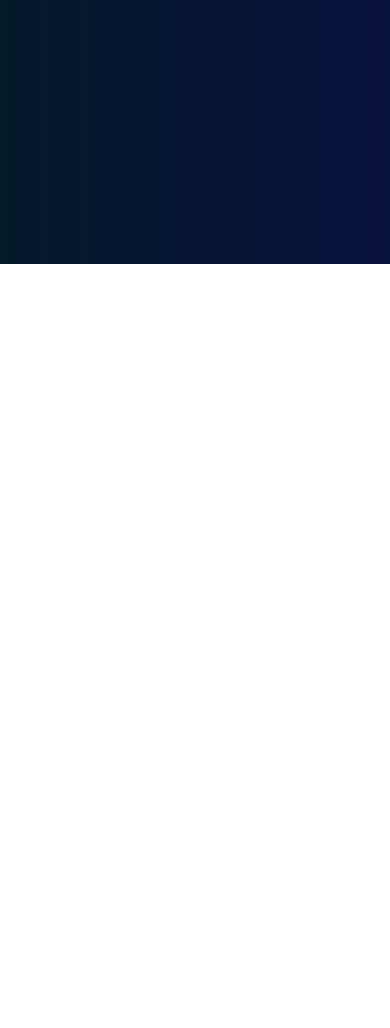
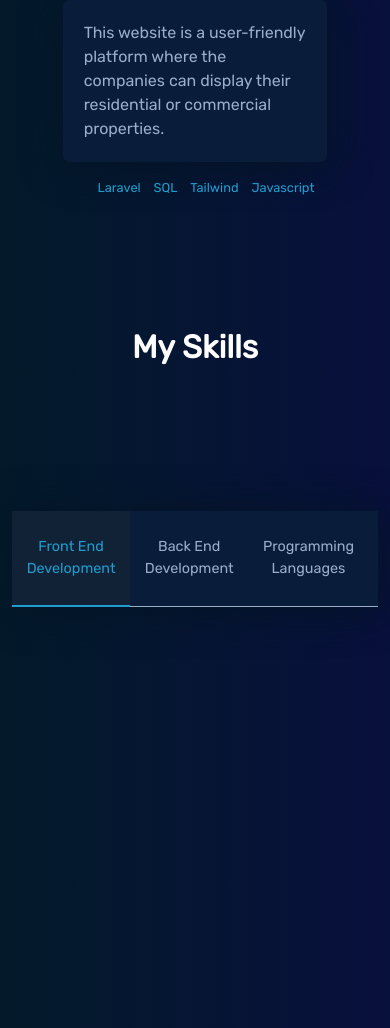
Before and after one commit to ShaimaaHossam/VueJS_Portfolio_Template, a Vue app: page / in a window 390 px wide. Shown: the part 3437-4465 px from the top of the page. Before the commit the page ends 3701 px from the top, so only its background shows below. Built offline with nearby package versions, Linux system fonts and the light colour scheme.

Commit message:
Skills 100%

```diff
--- a/src/App.vue
+++ b/src/App.vue
@@ -1,7 +1,6 @@
 <template>
   <div id="app">
     <LeftSide />
-    <RightSide />
       <Navbar />
       <transition name="fade">
         <Dropdown class="d-md-none" v-if="isMenu"/>
@@ -10,6 +9,7 @@
       <Hero />
       <About />
       <Projects />
+      <Skills />
   </div>
 </template>
 
@@ -17,10 +17,10 @@
 import Navbar from "./components/Navbar.vue";
 import Hero from "./components/Hero.vue";
 import LeftSide from "./components/LeftSide.vue";
-import RightSide from "./components/RightSide.vue";
 import About from "./components/aboutme.vue";
 import Dropdown from "./components/Dropdown.vue";
 import Projects from "./components/Projects.vue";
+import Skills from "./components/Skills.vue";
 export default {
   name: "App",
   components: {
@@ -29,8 +29,8 @@ export default {
     Hero,
     About,
     Projects,
+    Skills,
     LeftSide,
-    RightSide
   },
   computed: {
     isMenu(){
--- a/src/components/Dropdown.vue
+++ b/src/components/Dropdown.vue
@@ -3,7 +3,7 @@
       <ul class="list">
         <a href="#about"><li>About me</li></a>
         <a href="#projects"><li>Projects</li></a>
-        <a href=""><li>Skills</li></a>
+        <a href="#skills"><li>Skills</li></a>
         <a href=""><li>Contact</li></a>
       </ul>
     </div>
--- a/src/components/Hero.vue
+++ b/src/components/Hero.vue
@@ -4,7 +4,7 @@
     data-aos-duration="1000"
     data-aos-mirror="true"
     data-aos-once="true"
-    data-aos-anchor-placement="top-center" class="mx-4 hero mx-md-0" >
+    data-aos-anchor-placement="top-center" class="mx-4 ms-lg-5 hero mx-md-0" >
         <div class="d-flex justify-content-center align-content-center flex-column">
             <div class="mx-auto my-auto text-start text">
             <p class="p-0 m-0 text-white display-6 fw-bold">Hi, my name is</p>
--- a/src/components/Navbar.vue
+++ b/src/components/Navbar.vue
@@ -17,7 +17,7 @@
       >
         <a class="me-4" href="#about"><li>About me</li></a>
         <a class="me-4" href="#projects"><li>Projects</li></a>
-        <a class="me-4" href=""><li>Skills</li></a>
+        <a class="me-4" href="#skills"><li>Skills</li></a>
         <a class="me-4" href=""><li>Contact</li></a>
       </ul>
       <a class="btn-contact me-4 ">Resume</a>
--- a/src/components/Projects.vue
+++ b/src/components/Projects.vue
@@ -1,5 +1,5 @@
 <template>
-  <div class="projects">
+  <div class="projects ms-lg-5">
     <div
       data-aos="zoom-in-down"
       data-aos-delay="50"
@@ -194,6 +194,7 @@
   opacity: 0.25;
   transition: 0.5s;
   border: 1px solid transparent;
+  transition:0.3s;
   border-radius: 10px;
 }
 .img-container:hover img {
--- /dev/null
+++ b/src/components/Skills.vue
@@ -0,0 +1,226 @@
+<template>
+  <div id="skills" class="skills ms-lg-5">
+    <div data-aos="zoom-in-down"
+    data-aos-delay="50"
+    data-aos-duration="1000"
+    data-aos-mirror="true"
+    data-aos-once="true"
+    data-aos-anchor-placement="top-center" class="head">
+      <p class="header">My Skills</p>
+    </div>
+
+    <div class="container ms-lg-5">
+      <div class="row">
+        <div data-aos="fade-right"
+    data-aos-delay="50"
+    data-aos-duration="1000"
+    data-aos-mirror="true"
+    data-aos-once="true"
+    data-aos-anchor-placement="top-center" class="col-lg-3">
+          <ul class="category d-flex ps-0 d-lg-block overflow-auto">
+            <li :class="menu == 0 ? 'selected' : 'not'" @click="setMenu(0)">
+              Front End Development
+            </li>
+            <li :class="menu == 1 ? 'selected' : 'not'" @click="setMenu(1)">
+              Back End Development
+            </li>
+            <li :class="menu == 2 ? 'selected' : 'not'" @click="setMenu(2)">
+              Programming Languages
+            </li>
+            <li :class="menu == 3 ? 'selected' : 'not'" @click="setMenu(3)">
+              Others
+            </li>
+          </ul>
+        </div>
+        <div data-aos="fade-left"
+    data-aos-delay="50"
+    data-aos-duration="1000"
+    data-aos-mirror="true"
+    data-aos-once="true"
+    data-aos-anchor-placement="top-center" class="skill_container my-auto mx-auto col-lg-6">
+          <div v-if="menu === 0">
+            <div class="d-flex mt-2">
+              <fa icon="caret-right" class="devspan mt-1 me-1" />
+              <p class="text-start fw-bold skill">Programming Languages</p>
+            </div>
+            <div class="d-flex justify-content-between flex-wrap">
+              <p class="devspan item">Javascript (ES6)</p>
+              <p class="devspan item">Typescript</p>
+              <p class="devspan item">HTML</p>
+              <p class="devspan item">CSS/Sass</p>
+            </div>
+            <div class="d-flex mt-2">
+              <fa icon="caret-right" class="devspan mt-1 me-1" />
+              <p class="text-start fw-bold skill">Frameworks & Libraries</p>
+            </div>
+            <div class="d-flex justify-content-between flex-wrap">
+              <p class="devspan item">Vue</p>
+              <p class="devspan item">Vuex</p>
+              <p class="devspan item">React</p>
+              <p class="devspan item">Redux</p>
+              <p class="devspan item">Bootstrap</p>
+              <p class="devspan item">Tailwind</p>
+            </div>
+          </div>
+          <div v-if="menu === 1">
+            <div class="d-flex mt-2">
+              <fa icon="caret-right" class="devspan mt-1 me-1" />
+              <p class="text-start fw-bold skill">Programming Languages</p>
+            </div>
+            <div class="d-flex justify-content-between flex-wrap">
+              <p class="devspan item">PHP</p>
+              <p class="devspan item">Python</p>
+              <p class="devspan item">Ruby</p>
+            </div>
+            <div class="d-flex mt-2">
+              <fa icon="caret-right" class="devspan mt-1 me-1" />
+              <p class="text-start fw-bold skill">Database Management</p>
+            </div>
+            <div class="d-flex justify-content-between flex-wrap">
+              <p class="devspan item">SQL</p>
+              <p class="devspan item">MongoDB</p>
+            </div>
+            <div class="d-flex mt-2">
+              <fa icon="caret-right" class="devspan mt-1 me-1" />
+              <p class="text-start fw-bold skill">Frameworks & Libraries</p>
+            </div>
+            <div class="d-flex justify-content-between flex-wrap">
+              <p class="devspan item">Laravel</p>
+              <p class="devspan item">Nodejs</p>
+            </div>
+          </div>
+          <div v-if="menu === 2">
+            <div
+              class="d-flex justify-content-between flex-wrap align-content-center"
+            >
+              <p class="devspan item">C</p>
+              <p class="devspan item">C++</p>
+              <p class="devspan item">C#</p>
+              <p class="devspan item">Java</p>
+              <p class="devspan item">OOP</p>
+              <p class="devspan item">Data Structures</p>
+              <p class="devspan item">Javascript</p>
+              <p class="devspan item">Python</p>
+              <p class="devspan item">Ruby</p>
+            </div>
+          </div>
+          <div v-if="menu === 3">
+            <div class="d-flex mt-2">
+              <fa icon="caret-right" class="devspan mt-1 me-1" />
+              <p class="text-start fw-bold skill">Tools & Platforms</p>
+            </div>
+            <div class="d-flex justify-content-between flex-wrap">
+              <p class="devspan item">Git</p>
+              <p class="devspan item">Netlify</p>
+              <p class="devspan item">Heroku</p>
+            </div>
+            <div class="d-flex mt-2">
+              <fa icon="caret-right" class="devspan mt-1 me-1" />
+              <p class="text-start fw-bold skill">Design</p>
+            </div>
+            <div class="d-flex justify-content-between flex-wrap">
+              <p class="devspan item">Adobe XD</p>
+              <p class="devspan item">Figma</p>
+              <p class="devspan item">Photoshop</p>
+            </div>
+          </div>
+        </div>
+      </div>
+    </div>
+  </div>
+</template>
+<style scoped>
+.head{
+    margin-bottom:70px;
+}
+.skills {
+  margin-top: 15%;
+  padding: 13%;
+}
+.circle {
+  font-size: 6px;
+}
+.hline {
+  border-bottom: 1px solid white;
+  width: 50px;
+}
+.section_header {
+  margin-bottom: 70px;
+}
+.category li {
+  padding: 7% 5%;
+  transition: 0.5s;
+}
+.category li:hover {
+  background-color: rgb(17, 33, 54);
+  color: rgb(32, 157, 206);
+  cursor: pointer;
+}
+.selected {
+  border-left: 2px solid rgb(32, 157, 206);
+  background-color: rgb(17, 33, 54);
+  color: rgb(32, 157, 206);
+}
+.not {
+  border-left: 1px solid rgb(153, 174, 199);
+  color: rgb(153, 174, 199);
+  background-color: rgb(9, 29, 59);
+}
+.skill {
+  color: rgb(153, 174, 199);
+}
+.item {
+  width: 33.33%;
+}
+@media only screen and (max-width: 991px) {
+  .skills {
+
+    padding:0;
+    margin: 15% 0 0 0;
+  }
+  .skill_container{
+      padding: 13%;
+  }
+  .category {
+    box-shadow: 2px 2px 40px rgb(4, 20, 36);
+    margin-top: 70px;
+    margin-bottom: 40px;
+    width: 100%;
+  }
+  .category li {
+    padding: 7% 4%;
+    transition: 0.5s;
+    font-size: 0.9rem;
+  }
+  .category li:hover {
+    background-color: rgb(17, 33, 54);
+    color: rgb(32, 157, 206);
+    cursor: pointer;
+  }
+  .selected {
+    border-bottom: 2px solid rgb(32, 157, 206);
+    border-left: 0px;
+    background-color: rgb(17, 33, 54);
+    color: rgb(32, 157, 206);
+  }
+  .not {
+    border-bottom: 1px solid rgb(153, 174, 199);
+    border-left: 0px;
+    color: rgb(153, 174, 199);
+  }
+}
+</style>
+<script>
+export default {
+  data() {
+    return {
+      menu: 0,
+    };
+  },
+  methods: {
+    setMenu(value) {
+      this.menu = value;
+    },
+  },
+};
+</script>
--- a/src/components/aboutme.vue
+++ b/src/components/aboutme.vue
@@ -4,7 +4,7 @@
     data-aos-duration="1000"
     data-aos-mirror="true"
     data-aos-once="true"
-    data-aos-anchor-placement="top-center" id="about" class="mx-0 hero about">
+    data-aos-anchor-placement="top-center" id="about" class="mx-0 ms-lg-5 hero about">
     <div
       class="d-flex justify-content-between align-content-center flex-column"
     >
@@ -80,6 +80,10 @@ div img{
   border:1px solid transparent;
   border-radius: 20px;
 }
+div img:hover{
+  opacity:1;
+  transition: 0.3s;
+}
 .img_container{
   background: rgb(13, 8, 29);
   padding:0;
```
